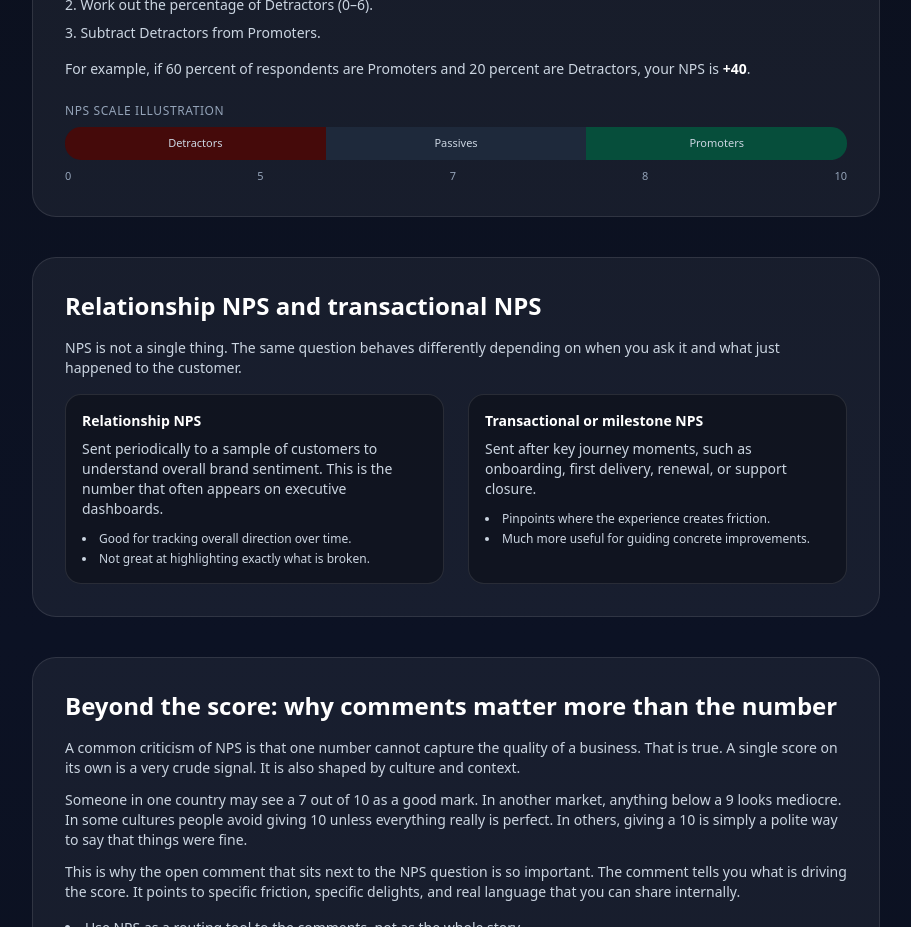
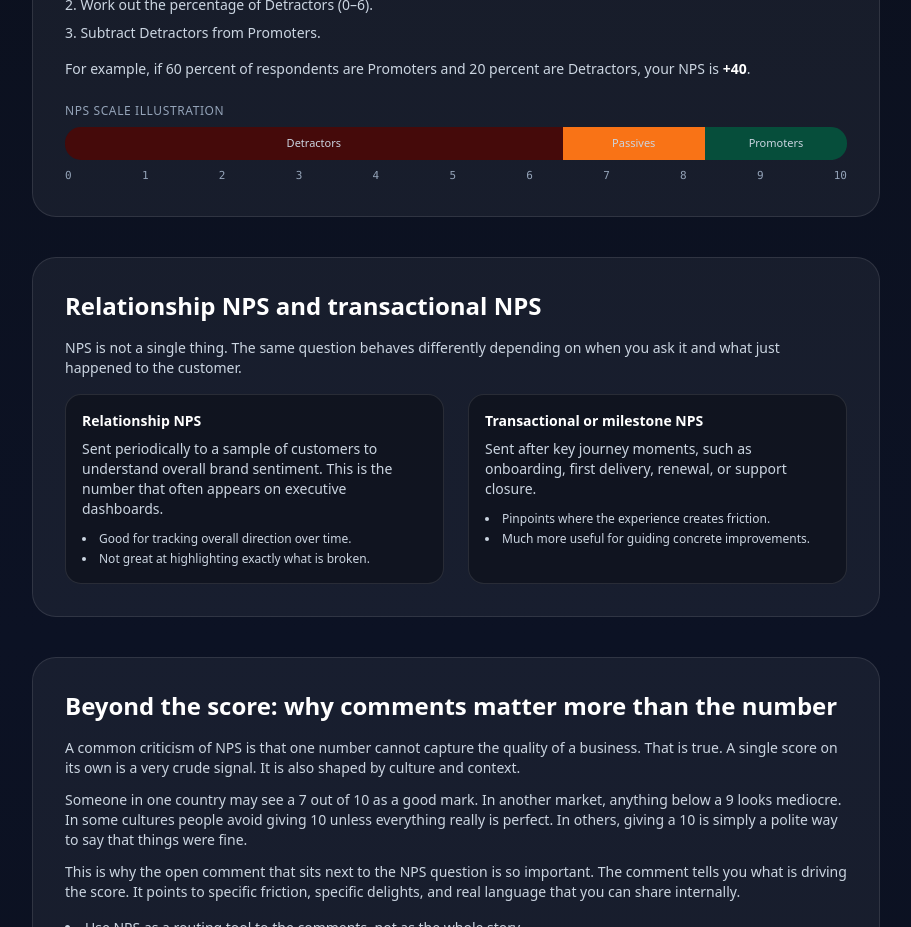
Before and after one commit to CasparRitchie/npsme-site, a React (Vite) app: page /what-is-nps in a window 1280 px wide. Shown: the part 940-1867 px from the top of the page, without its empty margins (184-1095 px from the left). Built offline with nearby package versions, Linux system fonts and the light colour scheme.

Commit message:
Add What is NPS guide page updates with scale improved and better colours

```diff
--- a/src/pages/WhatIsNps.jsx
+++ b/src/pages/WhatIsNps.jsx
@@ -96,23 +96,28 @@ export default function WhatIsNps() {
             <div className="text-xs uppercase tracking-wider text-slate-400">
               NPS scale illustration
             </div>
+
+            {/* The main NPS bar */}
             <div className="mt-2 flex text-[11px] font-medium text-slate-300">
-              <div className="flex-1 bg-[#450a0a] rounded-l-2xl py-2 text-center">
+              {/* Detractors (0–6) */}
+              <div className="flex-[7] bg-[#450a0a] rounded-l-2xl py-2 text-center">
                 Detractors
               </div>
-              <div className="flex-1 bg-[#1e293b] py-2 text-center">
+              {/* Passives (7–8) */}
+              <div className="flex-[2] bg-[#f97316] py-2 text-center">
                 Passives
               </div>
-              <div className="flex-1 bg-[#064e3b] rounded-r-2xl py-2 text-center">
+              {/* Promoters (9–10) */}
+              <div className="flex-[2] bg-[#064e3b] rounded-r-2xl py-2 text-center">
                 Promoters
               </div>
             </div>
-            <div className="mt-2 flex justify-between text-[11px] text-slate-400">
-              <span>0</span>
-              <span>5</span>
-              <span>7</span>
-              <span>8</span>
-              <span>10</span>
+
+            {/* Scale numbers 0–10 */}
+            <div className="mt-2 flex justify-between text-[11px] text-slate-400 font-mono">
+              {[...Array(11).keys()].map((num) => (
+                <span key={num}>{num}</span>
+              ))}
             </div>
           </div>
         </article>
```
